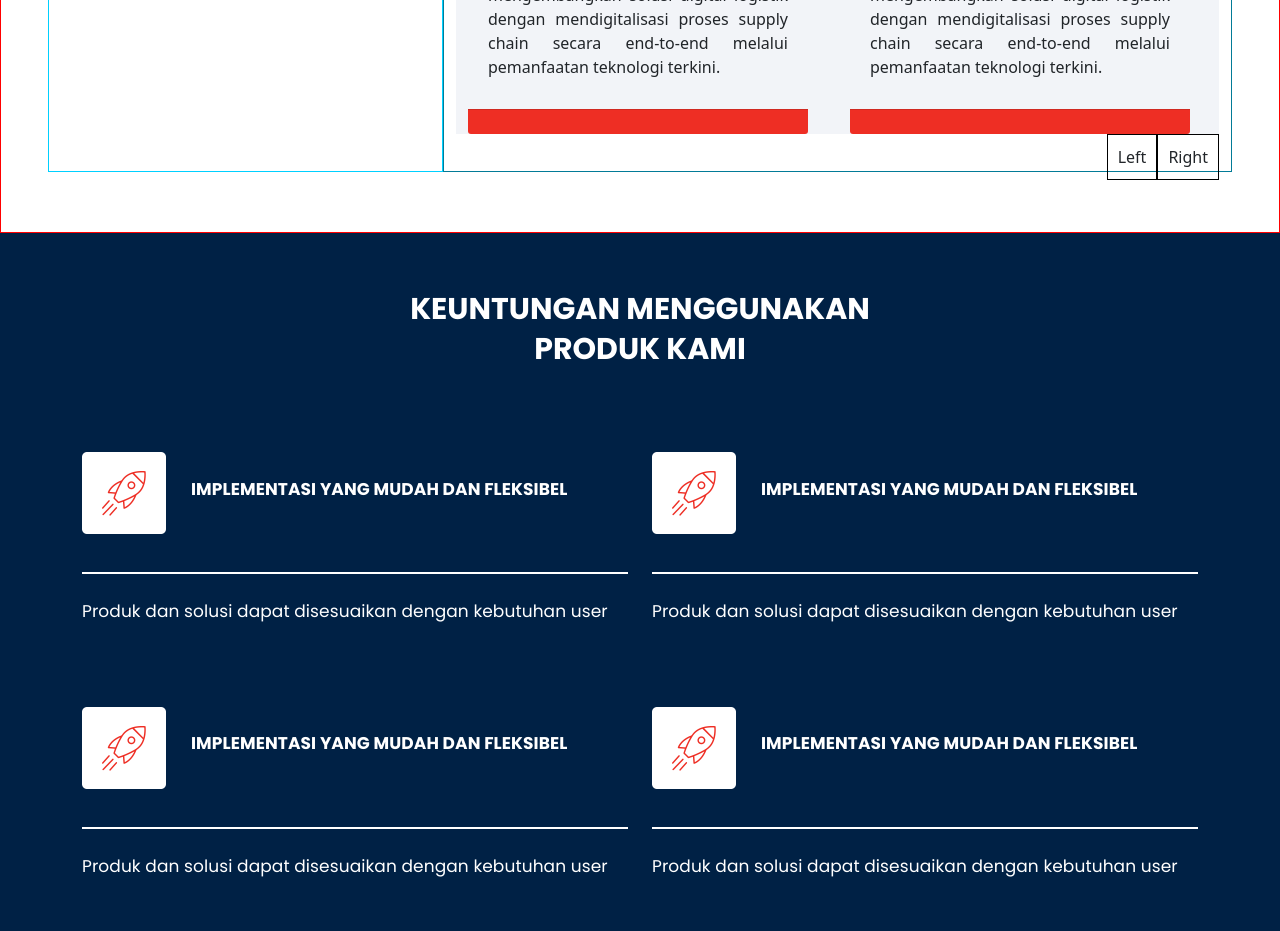
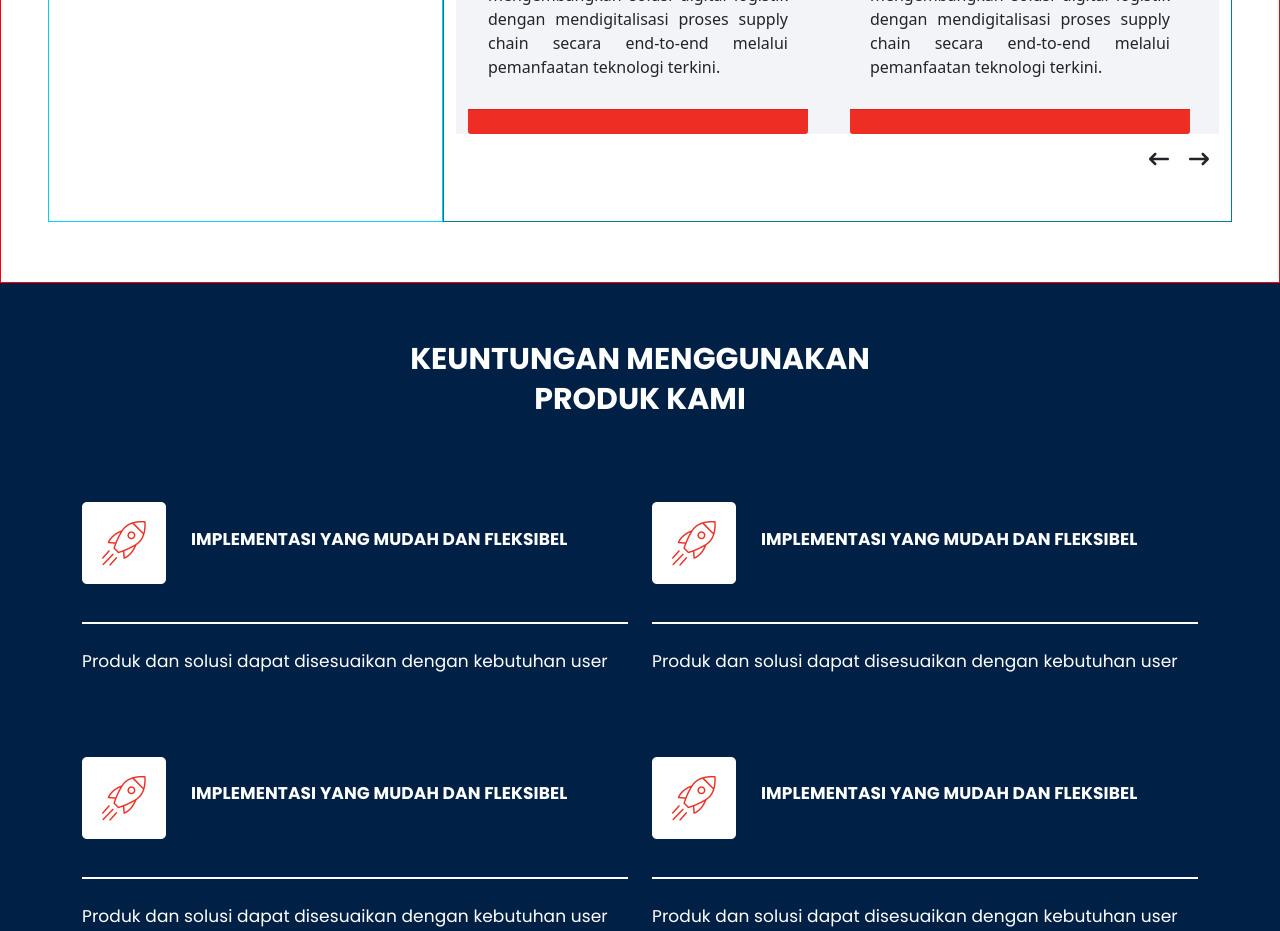
Before and after one commit to zulkarnaenfhr/big-sight-nextJs, a Next.js app: page / in a window 1280 px wide. Shown: the part 1140-2071 px from the top of the page. Built offline with nearby package versions, Linux system fonts and the light colour scheme.

Commit message:
LandingPage-Section2 - more (need improve)

```diff
--- a/containers/LandingPage/LandingPage-Section2/LandingPage-Section2.jsx
+++ b/containers/LandingPage/LandingPage-Section2/LandingPage-Section2.jsx
@@ -3,6 +3,12 @@
 import Carousel from "react-multi-carousel";
 import "react-multi-carousel/lib/styles.css";
 import styles from "./LandingPage-Section2.module.css";
+import { FontAwesomeIcon } from "@fortawesome/react-fontawesome";
+import {
+  faArrowLeftLong,
+  faArrowRightLong,
+} from "@fortawesome/free-solid-svg-icons";
+
 export default function LandingPageSection1() {
   const responsive = {
     desktop: {
@@ -33,13 +39,13 @@
           onClick={() => previous()}
           id={styles["LandingPage-Section2-button"]}
         >
-          Left
+          <FontAwesomeIcon icon={faArrowLeftLong} />
         </button>
         <button
           onClick={() => next()}
           id={styles["LandingPage-Section2-button"]}
         >
-          Right
+          <FontAwesomeIcon icon={faArrowRightLong} />
         </button>
       </div>
     );
--- a/containers/LandingPage/LandingPage-Section2/LandingPage-Section2.module.css
+++ b/containers/LandingPage/LandingPage-Section2/LandingPage-Section2.module.css
@@ -1,6 +1,6 @@
 #LandingPage-Section2 {
     width: 100%;
-    height: 650px;
+    height: 700px;
     position: relative;
     border: 1px solid red;
     padding: 60px 47px;
@@ -61,6 +61,6 @@
 
 #LandingPage-Section2-button {
     all: unset;
+    font-size: 20px;
     padding: 10px;
-    border: 1px solid black;
 }
--- a/package.json
+++ b/package.json
@@ -9,11 +9,15 @@
     "lint": "next lint"
   },
   "dependencies": {
+    "@fortawesome/fontawesome-svg-core": "^6.1.1",
+    "@fortawesome/free-solid-svg-icons": "^6.1.1",
+    "@fortawesome/react-fontawesome": "^0.1.18",
     "bootstrap": "^5.1.3",
     "next": "12.1.6",
     "react": "18.1.0",
     "react-bootstrap": "^2.3.1",
     "react-dom": "18.1.0",
+    "react-multi-carousel": "^2.8.0",
     "styled-components": "^5.3.5"
   },
   "devDependencies": {
--- a/pages/_app.tsx
+++ b/pages/_app.tsx
@@ -1,5 +1,8 @@
 import '../styles/globals.css'
 import type { AppProps } from 'next/app'
+import { config } from '@fortawesome/fontawesome-svg-core'
+import '@fortawesome/fontawesome-svg-core/styles.css'
+config.autoAddCss = false
 
 function MyApp({ Component, pageProps }: AppProps) {
   return <Component {...pageProps} />
```
Also changed, not shown: 1 other file (tests, documents, lock files or other folders).
